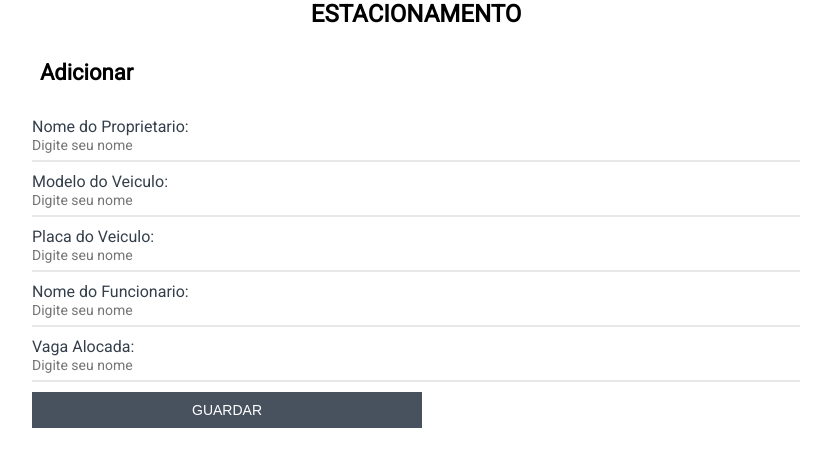
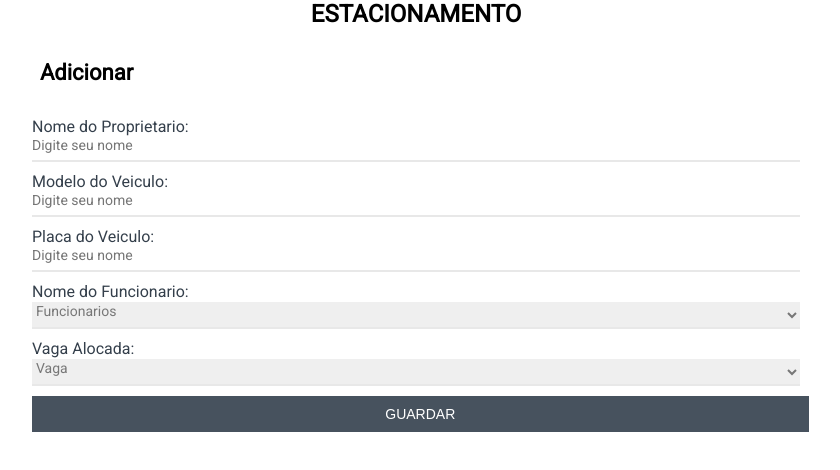
Before and after one commit to EstudosEdu/Projeto-React, a React (Create React App) app: page / in a window 1280 px wide. Shown: the top 470 px of the page, without its empty margins (224-1064 px from the left). Built offline with nearby package versions, Linux system fonts and the light colour scheme.

Commit message:
Fix styled components em arquivo separado

```diff
--- a/package.json
+++ b/package.json
@@ -8,6 +8,7 @@
     "@testing-library/user-event": "^12.8.3",
     "react": "^17.0.2",
     "react-dom": "^17.0.2",
+    "react-router": "^5.2.1",
     "react-scripts": "4.0.3",
     "styled-components": "^5.3.1",
     "web-vitals": "^1.1.2"
--- a/src/App.jsx
+++ b/src/App.jsx
@@ -1,10 +1,12 @@
 import './App.css';
-import Inicial from './Layout/Inicial/Inicial.jsx'
+import Adicionar from './Layout/Adicionar/Adicionar.jsx';
+import InputSelect from './components/InputSelect/InputSelect.jsx'
 
 function App() {
   return (
     <div className="App">
-      <Inicial />
+      <Adicionar />
+      {/* < InputSelect/> */}
     </div>
   );
 }
--- /dev/null
+++ b/src/Layout/Adicionar/Adicionar.jsx
@@ -0,0 +1,45 @@
+import React from 'react';
+import { ContainerGeral, ContTitle, Title, Add } from './style.jsx'
+import Input from '../../components/Input/Input.jsx';
+import Bottao from '../../components/Bottao/Bottao.jsx';
+import InputSelect from '../../components/InputSelect/InputSelect.jsx';
+
+
+const Adicionar = () => {
+
+
+  return(
+    <>
+      <ContainerGeral>
+        <ContTitle>
+          <Title>
+            ESTACIONAMENTO
+          </Title>
+        </ContTitle>
+
+        <Add>Adicionar</Add>
+
+        <div>
+          < Input
+            dados="Nome do Proprietario:"/>
+          < Input
+            dados="Modelo do Veiculo:"/>
+          < Input
+            dados="Placa do Veiculo:"/>
+          < InputSelect
+            dados="Nome do Funcionario:"
+            dados1="Funcionario"
+            title="Funcionarios"/>
+          < InputSelect
+            dados="Vaga Alocada:"
+            dados1="1"
+            title="Vaga"/>
+        </div>
+
+        <Bottao nome="GUARDAR"/>
+      </ContainerGeral>
+    </>
+  );
+};
+
+export default Adicionar
--- /dev/null
+++ b/src/Layout/Adicionar/style.jsx
@@ -0,0 +1,18 @@
+import styled from 'styled-components';
+
+export const ContainerGeral = styled.section`
+width: 60%;
+`;
+export const ContTitle = styled.span`
+text-align: center;
+`;
+export const Title = styled.h1`
+font-family: 'Roboto';
+font-weight: 600;
+`;
+export const Add = styled.h3`
+font-family: 'Roboto';
+margin: 2rem 0rem 2rem .5rem;
+font-weight: 600;
+font-size: 22px;
+`;
--- a/src/Layout/Inicial/Inicial.jsx
+++ /dev/null
@@ -1,53 +0,0 @@
-import React from 'react';
-import styled from 'styled-components';
-import Input from '../../components/Input/Input.jsx'
-import Bottao from '../../components/Bottao/Bottao.jsx'
-
-
-const Inicial = () => {
-  const ContainerGeral = styled.section`
-    width: 60%;
-  `
-
-  const ContTitle = styled.span`
-    text-align: center;
-  `
-
-  const Title = styled.h1`
-    font-family: 'Roboto';
-    font-weight: 600;
-  `;
-
-  const Add = styled.h3`
-    font-family: 'Roboto';
-    margin: 2rem 0rem 2rem .5rem;
-    font-weight: 600;
-    font-size: 22px;
-  `;
-
-  return(
-    <>
-      <ContainerGeral>
-        <ContTitle>
-          <Title>
-            ESTACIONAMENTO
-          </Title>
-        </ContTitle>
-
-        <Add>Adicionar</Add>
-
-        <div>
-          < Input dados="Nome do Proprietario:"/>
-          < Input dados="Modelo do Veiculo:"/>
-          < Input dados="Placa do Veiculo:"/>
-          < Input dados="Nome do Funcionario:"/>
-          < Input dados="Vaga Alocada:"/>
-        </div>
-
-        <Bottao/>
-      </ContainerGeral>
-    </>
-  )
-}
-
-export default Inicial
--- a/src/components/Bottao/Bottao.jsx
+++ b/src/components/Bottao/Bottao.jsx
@@ -1,25 +1,16 @@
 import React from 'react';
-import styled from 'styled-components';
+import { Btn } from './style.jsx'
 
+const Bottao = (props) => {
 
-
-const Bottao = () => {
-  const Btn = styled.button`
-    display: flex;
-    align-items: center;
-    padding: 10px 160px;
-    background: var(--back-btn);
-    border: none;
-    color: white;
-    font-size: 14px;
-    font-weight: 400;
-  `;
 
   return(
     <>
-      <Btn>GUARDAR</Btn>
+      <Btn>
+        {props.nome}
+      </Btn>
     </>
-  )
-}
+  );
+};
 
-export default Bottao
+export default Bottao;
--- /dev/null
+++ b/src/components/Bottao/style.jsx
@@ -0,0 +1,12 @@
+import styled from 'styled-components';
+
+export const Btn = styled.button`
+display: flex;
+align-items: center;
+padding: 10px 46%;
+background: var(--back-btn);
+border: none;
+color: white;
+font-size: 14px;
+font-weight: 400;
+`;
--- a/src/components/Input/Input.jsx
+++ b/src/components/Input/Input.jsx
@@ -1,31 +1,7 @@
 import React from 'react';
-import styled from 'styled-components';
+import { Title, Digite, Container } from './style.jsx'
 
 const Input = (props) => {
-  const Title = styled.p`
-    color: #343F4B;
-    font-size: 16px;
-    font-family: 'Roboto';
-    margin-bottom: 1px;
-  `;
-
-  const Digite = styled.input`
-    border: none;
-    border-bottom: 2px solid #e8e8e8;
-    padding: 0px 0px 7px 0px;
-    outline: none;
-    font-size: 14px;
-    width: 100%;
-    font-family: 'Roboto';
-    color: #777777;
-  `;
-
-  const Container = styled.div`
-    display: flex;
-    flex-direction: column;
-    align-items: flex-start;
-    margin-bottom: 10px;
-  `;
 
   return(
     <>
@@ -40,6 +16,6 @@ const Input = (props) => {
       </Container>
     </>
   );
-}
+};
 
 export default Input;
--- /dev/null
+++ b/src/components/Input/style.jsx
@@ -0,0 +1,26 @@
+import styled from 'styled-components';
+
+export const Title = styled.p`
+color: #343F4B;
+font-size: 16px;
+font-family: 'Roboto';
+margin-bottom: 1px;
+`;
+
+export const Digite = styled.input`
+border: none;
+border-bottom: 2px solid #e8e8e8;
+padding: 0px 0px 7px 0px;
+outline: none;
+font-size: 14px;
+width: 100%;
+font-family: 'Roboto';
+color: #777777;
+`;
+
+export const Container = styled.div`
+display: flex;
+flex-direction: column;
+align-items: flex-start;
+margin-bottom: 10px;
+`;
--- /dev/null
+++ b/src/components/InputSelect/InputSelect.jsx
@@ -0,0 +1,29 @@
+import React from 'react';
+import { Title, Digite, Container } from './style.jsx'
+
+const InputSelect = (props) => {
+
+  return(
+    <>
+    <Container>
+      <Title>
+        {props.dados}
+      </Title>
+
+      <Digite>
+        <option selected disabled>
+          {props.title}
+        </option>
+        <option >
+          {props.dados1}
+        </option>
+        <option >
+          {props.dados1}
+        </option>
+      </Digite>
+    </Container>
+    </>
+  );
+};
+
+export default InputSelect;
--- /dev/null
+++ b/src/components/InputSelect/style.jsx
@@ -0,0 +1,26 @@
+import styled from 'styled-components';
+
+export const Title = styled.p`
+    color: #343F4B;
+    font-size: 16px;
+    font-family: 'Roboto';
+    margin-bottom: 1px;
+  `;
+
+  export const Digite = styled.select`
+    border: none;
+    border-bottom: 2px solid #e8e8e8;
+    padding: 0px 0px 7px 0px;
+    outline: none;
+    font-size: 14px;
+    width: 100%;
+    font-family: 'Roboto';
+    color: #777777;
+  `;
+
+  export const Container = styled.div`
+    display: flex;
+    flex-direction: column;
+    align-items: flex-start;
+    margin-bottom: 10px;
+  `;
```
Also changed, not shown: src/pages/index.jsx (deleted), 1 other file (tests, documents, lock files or other folders).
